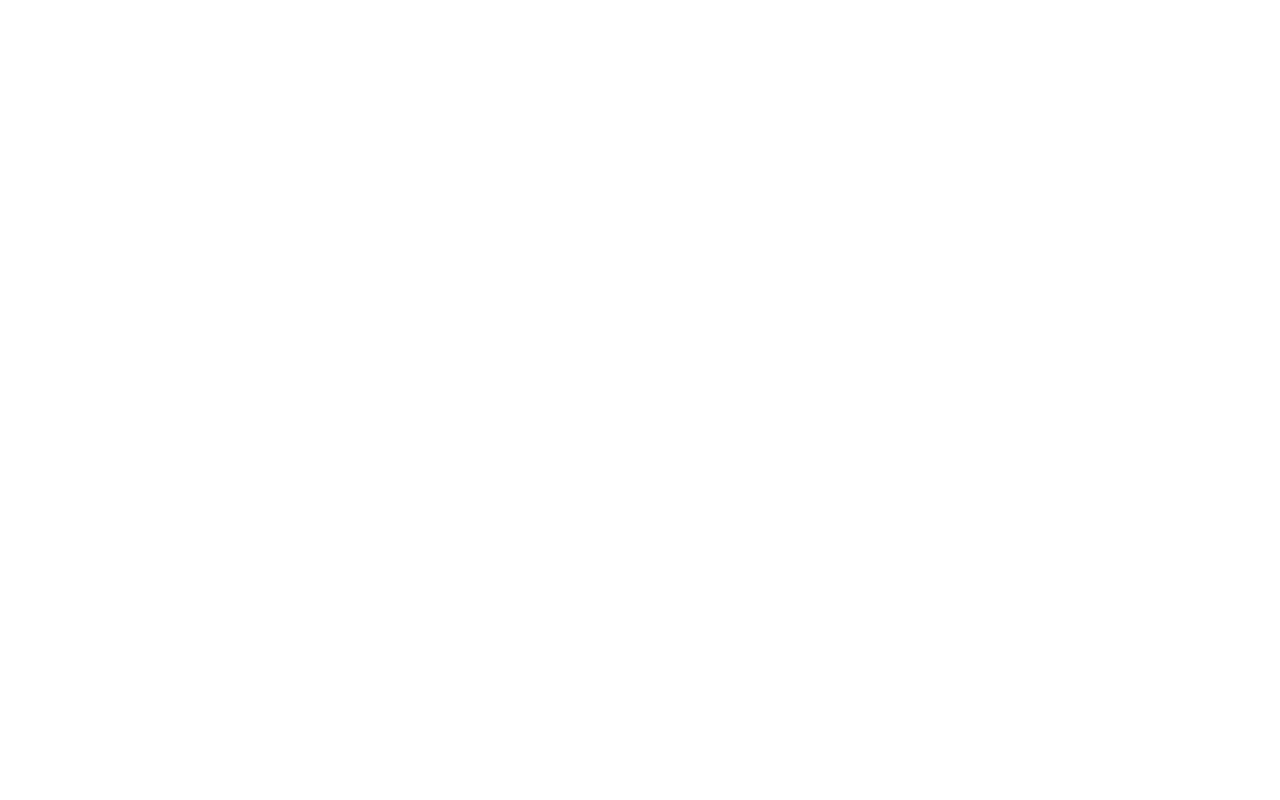
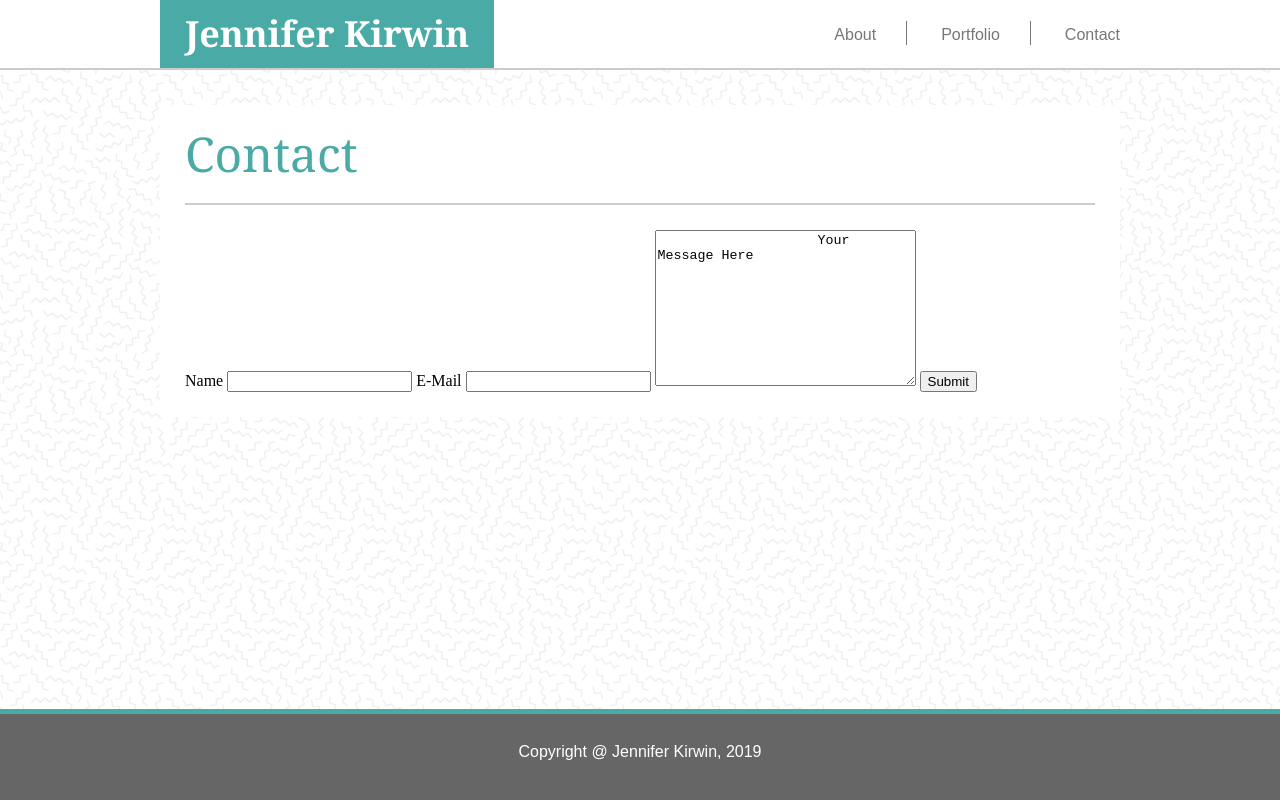
Before and after one commit to jenniferkirwin/Basic-Portfolio, a plain HTML site: page contact.html in a window 1280 px wide. Drawn offline with Linux system fonts and the light colour scheme.

Commit message:
Created html for portfolio & contact pages

```diff
--- a/assets/css/style.scss
+++ b/assets/css/style.scss
@@ -56,6 +56,10 @@ p, a, li {
 
 p {
     margin: 0 0 10px 0;
+}
+
+img {
+    max-width: 100%;
 }
 
 /* --------------------------------------------------------- */
--- a/contact.html
+++ b/contact.html
@@ -0,0 +1,49 @@
+<!DOCTYPE html>
+<html>
+<head>
+    <meta charset="UTF-8">
+    <title>Jennifer Kirwin | Web Developer</title>
+    <link rel="stylesheet" href="assets/css/reset.css">
+    <link rel="stylesheet" href="assets/css/style.css">
+</head>
+
+<body>
+    <nav>
+        <div></div>
+
+            <div class="title">
+                <a href="index.html">Jennifer Kirwin</a>
+            </div>
+            <div class="nav-list">
+                <ul>
+                    <li><a href="index.html">About</a></li>
+                    <li><a href="portfolio.html">Portfolio</a></li>
+                    <li><a href="contact.html">Contact</a></li>
+                </ul>
+            </div>
+
+        <div></div>
+    </nav>
+    <section>
+        <div></div>
+        <div class="grid-item">
+            <h1>Contact</h1>
+            <form action="">
+                <label for="name">Name</label>
+                <input name="name" type="text" id="name">
+                <label for="email">E-Mail</label>
+                <input name="email" type="email" id="email">
+                <textarea name="message" rows="10" cols="30">
+                    Your Message Here
+                </textarea>
+                <input type="submit" value="Submit">
+            </form>
+        </div>
+        <div></div>
+
+    </section>
+    <footer>
+        <p>Copyright @ Jennifer Kirwin, 2019</p>
+    </footer>
+</body>
+</html>
```
Also changed, not shown: portfolio.html (+45 -0 lines), assets/css/style.css, 1 other file.
